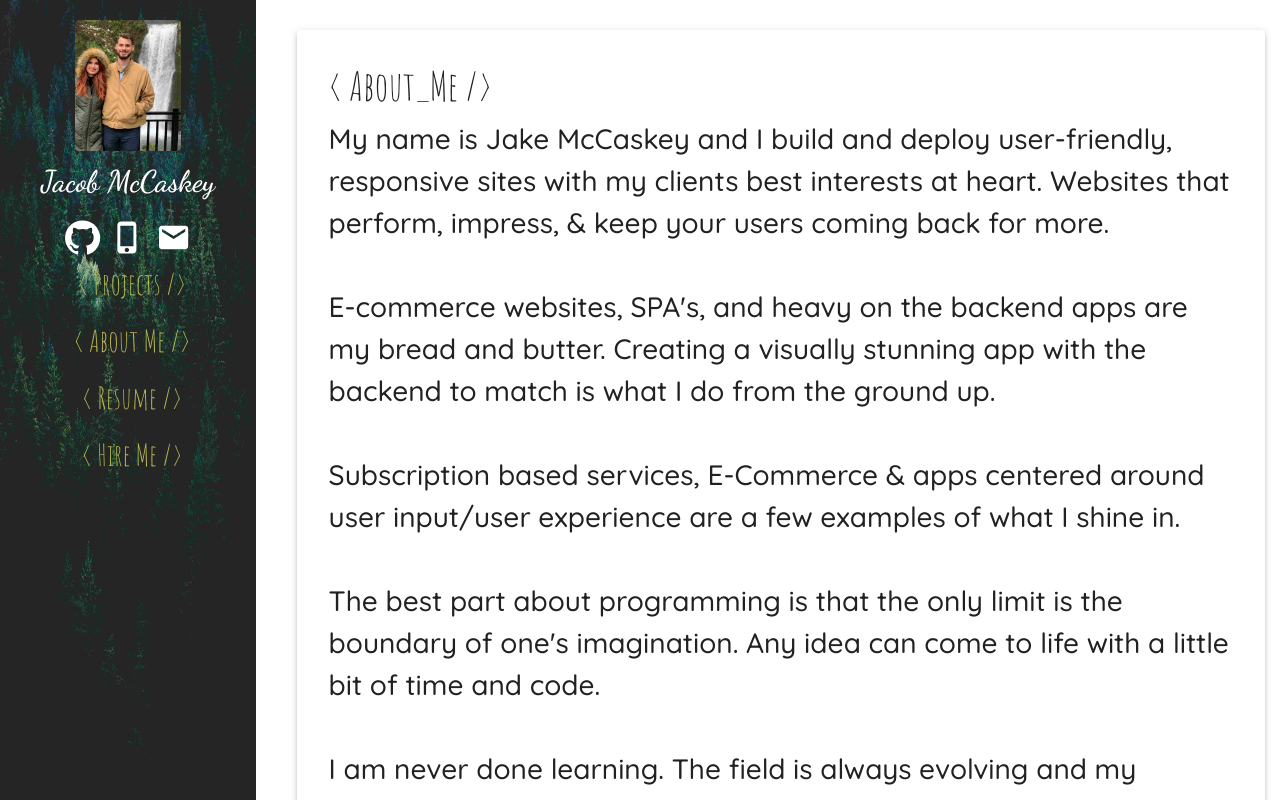
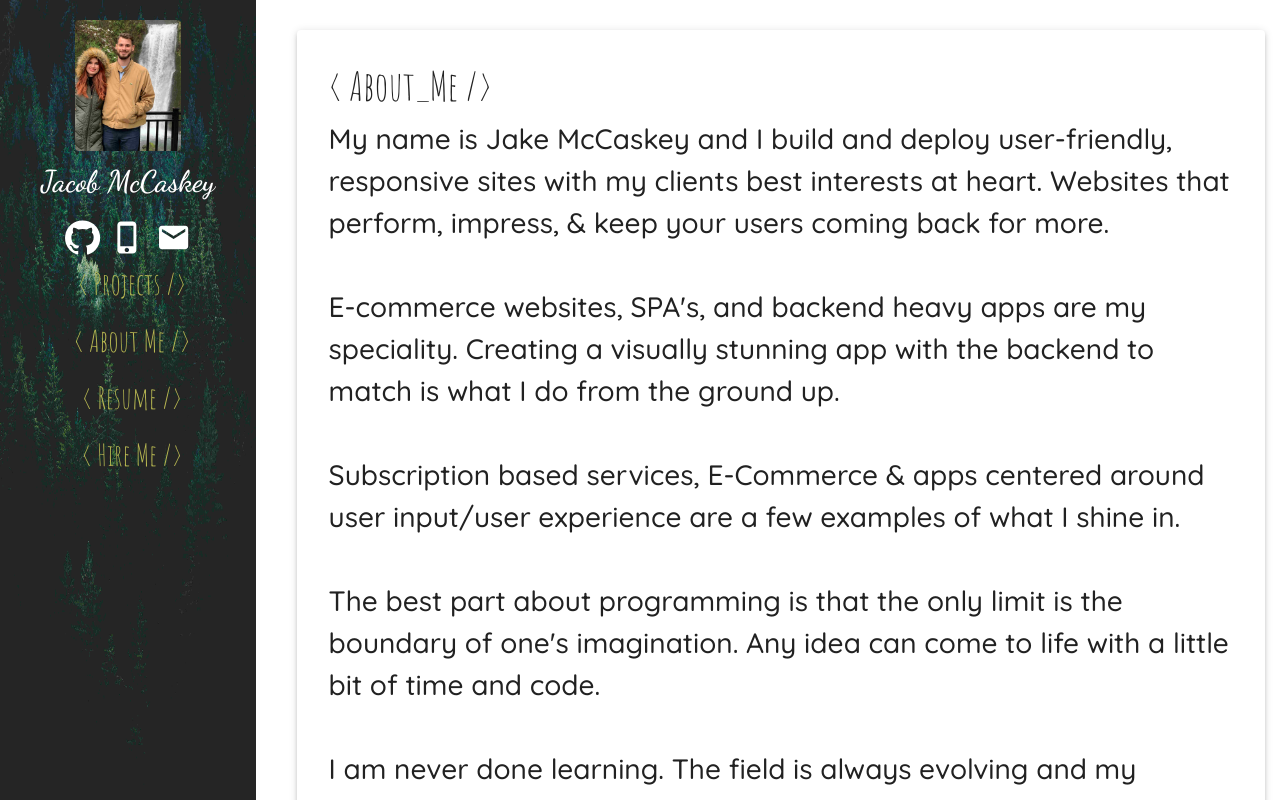
Before and after one commit to jacobmccaskey/mysite2020, a React (Create React App) app: page /about in a window 1280 px wide. Shown: the top 800 px of the page. Built offline with nearby package versions, Linux system fonts and the light colour scheme.

Commit message:
changes to about me

```diff
--- a/src/body.js
+++ b/src/body.js
@@ -42,9 +42,9 @@ function Body(props) {
               that perform, impress, & keep your users coming back for more.
               <br />
               <br />
-              E-commerce websites, SPA's, and heavy on the backend apps are my
-              bread and butter. Creating a visually stunning app with the
-              backend to match is what I do from the ground up.
+              E-commerce websites, SPA's, and backend heavy apps are my
+              speciality. Creating a visually stunning app with the backend to
+              match is what I do from the ground up.
               <br /> <br />
               Subscription based services, E-Commerce & apps centered around
               user input/user experience are a few examples of what I shine in.
```
Also changed, not shown: 1 other file (tests, documents, lock files or other folders).
